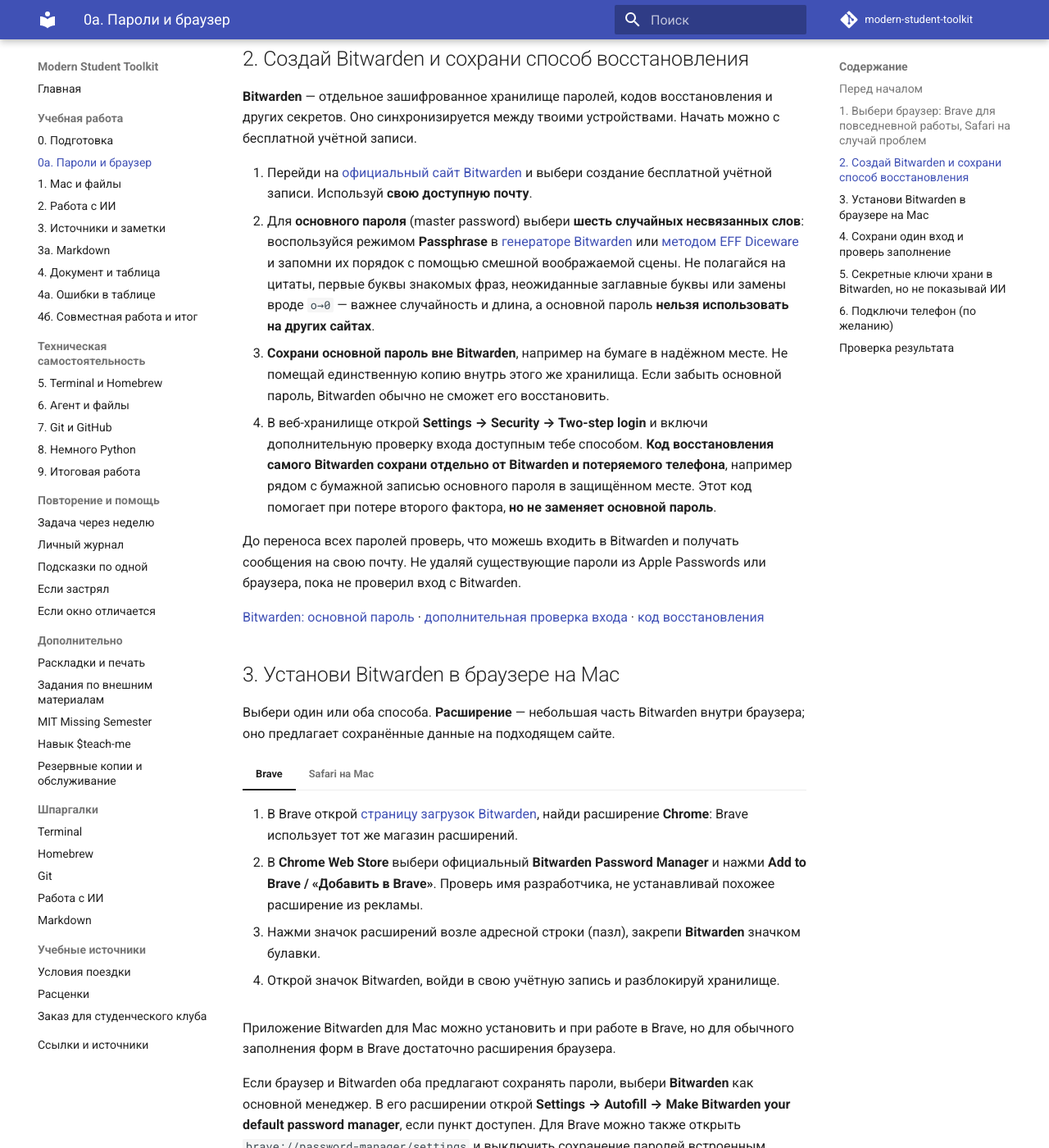
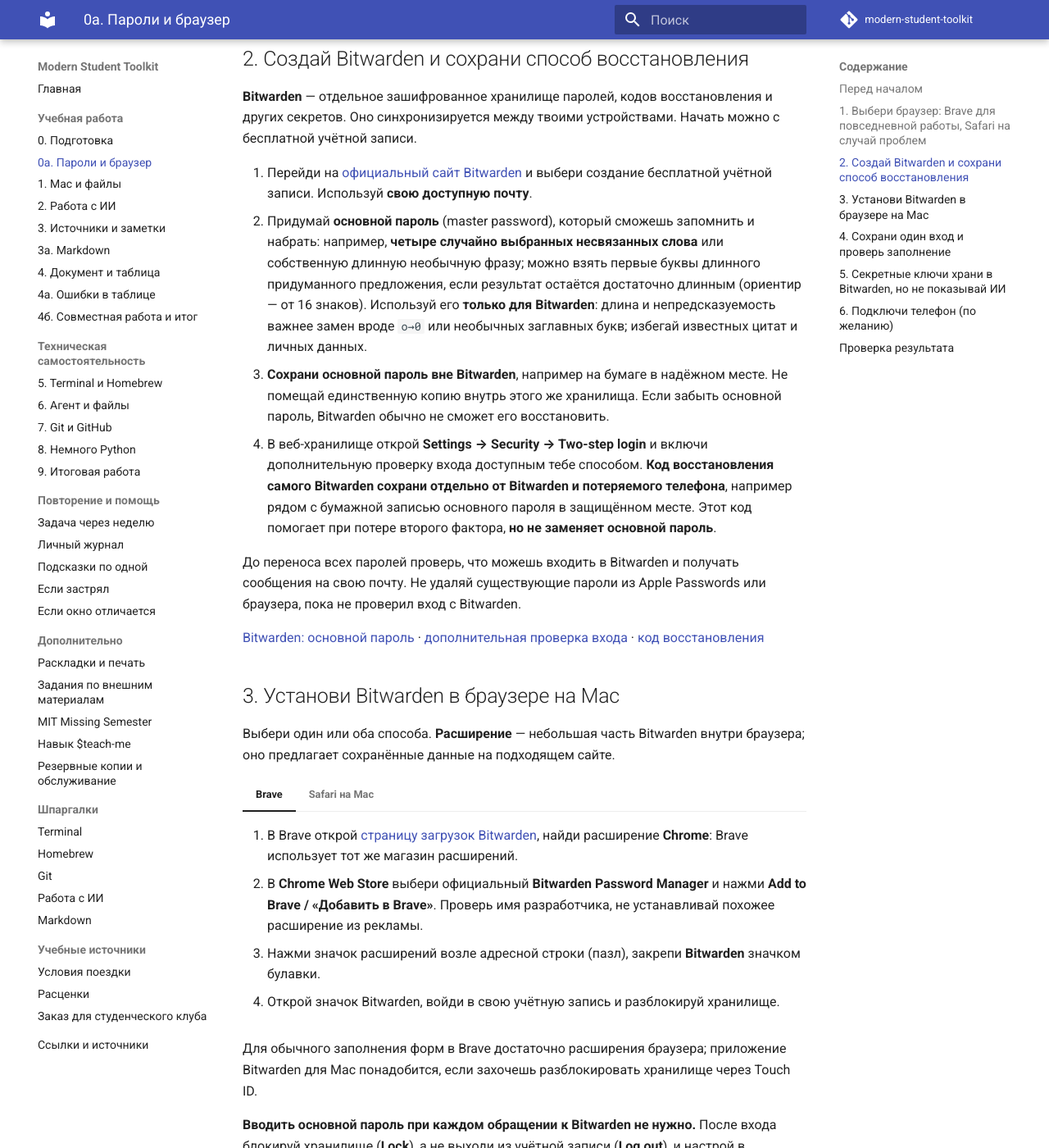
Before and after one commit to pavelkrotkov/modern-student-toolkit, an MkDocs documentation site: the page built from docs/00a-passwords-browser.md, in a window 1280 px wide and 1400 px high, scrolled down 1269 px. Shown: the whole window at 82% size. Built offline with MkDocs 1.6.1 and Material for MkDocs 9.7.7, drawn with Linux system fonts in a browser that asks for light colours; comment, search, counter and statistics services are not loaded; some of the changed text lies outside the part shown.

Commit message:
docs: make Bitwarden master password and unlock guidance practical

```diff
--- a/docs/00a-passwords-browser.md
+++ b/docs/00a-passwords-browser.md
@@ -31,7 +31,7 @@
 **Bitwarden** — отдельное зашифрованное хранилище паролей, кодов восстановления и других секретов. Оно синхронизируется между твоими устройствами. Начать можно с бесплатной учётной записи.
 
 1. Перейди на [официальный сайт Bitwarden](https://bitwarden.com/) и выбери создание бесплатной учётной записи. Используй **свою доступную почту**.
-2. Для **основного пароля** (master password) выбери **шесть случайных несвязанных слов**: воспользуйся режимом **Passphrase** в [генераторе Bitwarden](https://bitwarden.com/password-generator/) или [методом EFF Diceware](https://www.eff.org/dice) и запомни их порядок с помощью смешной воображаемой сцены. Не полагайся на цитаты, первые буквы знакомых фраз, неожиданные заглавные буквы или замены вроде `o→0` — важнее случайность и длина, а основной пароль **нельзя использовать на других сайтах**.
+2. Придумай **основной пароль** (master password), который сможешь запомнить и набрать: например, **четыре случайно выбранных несвязанных слова** или собственную длинную необычную фразу; можно взять первые буквы длинного придуманного предложения, если результат остаётся достаточно длинным (ориентир — от 16 знаков). Используй его **только для Bitwarden**: длина и непредсказуемость важнее замен вроде `o→0` или необычных заглавных букв; избегай известных цитат и личных данных.
 3. **Сохрани основной пароль вне Bitwarden**, например на бумаге в надёжном месте. Не помещай единственную копию внутрь этого же хранилища. Если забыть основной пароль, Bitwarden обычно не сможет его восстановить.
 4. В веб-хранилище открой **Settings → Security → Two-step login** и включи дополнительную проверку входа доступным тебе способом. **Код восстановления самого Bitwarden сохрани отдельно от Bitwarden и потеряемого телефона**, например рядом с бумажной записью основного пароля в защищённом месте. Этот код помогает при потере второго фактора, **но не заменяет основной пароль**.
 
@@ -57,7 +57,9 @@
     3. В Safari открой **Safari → Settings → Extensions**, отметь **Bitwarden** и подтверди включение (**Turn On**). Разрешения расширения проверь в системном диалоге.
     4. Открой значок Bitwarden в Safari и проверь вход. **Расширение Safari поставляется с приложением из Mac App Store**; версия Bitwarden, установленная с сайта через файл `.dmg`, не добавляет это расширение в современный Safari.
 
-Приложение Bitwarden для Mac можно установить и при работе в Brave, но для обычного заполнения форм в Brave достаточно расширения браузера.
+Для обычного заполнения форм в Brave достаточно расширения браузера; приложение Bitwarden для Mac понадобится, если захочешь разблокировать хранилище через Touch ID.
+
+**Вводить основной пароль при каждом обращении к Bitwarden не нужно.** После входа блокируй хранилище (**Lock**), а не выходи из учётной записи (**Log out**), и настрой в расширении **Settings → Account security → Unlock with PIN** или [разблокировку через Touch ID](https://bitwarden.com/help/biometrics/). При настройке PIN обрати внимание на **Require master password on browser restart**: по умолчанию после перезапуска браузера пароль потребуется снова; отключать эту защиту стоит только на собственном защищённом устройстве.
 
 Если браузер и Bitwarden оба предлагают сохранять пароли, выбери **Bitwarden** как основной менеджер. В его расширении открой **Settings → Autofill → Make Bitwarden your default password manager**, если пункт доступен. Для Brave можно также открыть `brave://password-manager/settings` и выключить сохранение паролей встроенным менеджером. Сначала убедись, что старые записи перенесены и работают; не удаляй их вслепую.
 
```
